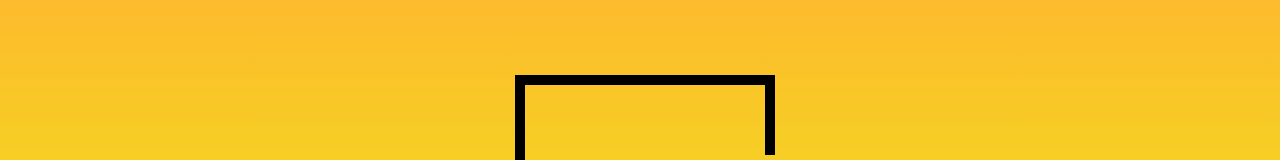
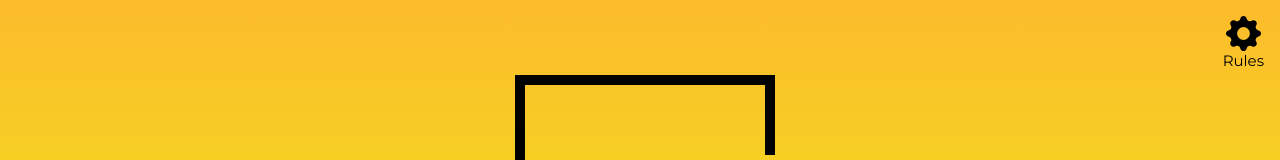
Before and after one commit to mustafa-bhm/hangman-react-TS, a React (Vite) app: page / in a window 1280 px wide. Shown: the top 160 px of the page. Built offline with nearby package versions, Linux system fonts and the light colour scheme.

Commit message:
adding rules + icon

```diff
--- a/package.json
+++ b/package.json
@@ -10,7 +10,8 @@
   },
   "dependencies": {
     "react": "^18.2.0",
-    "react-dom": "^18.2.0"
+    "react-dom": "^18.2.0",
+    "react-icons": "^4.7.1"
   },
   "devDependencies": {
     "@types/react": "^18.0.26",
--- a/src/App.css
+++ b/src/App.css
@@ -175,3 +175,23 @@
   background-color: rgb(66, 203, 20);
   color: rgb(252, 252, 252);
 }
+
+.rules {
+  text-align: center;
+  margin-top: 1rem;
+  background-color: aliceblue;
+  border-radius: 0.5rem;
+  padding: 0.5rem;
+}
+.icon {
+  display: flex;
+  flex-direction: column;
+  align-items: center;
+  /* font-weight: 600; */
+  font-size: 15px;
+  position: absolute;
+  top: 0;
+  right: 0;
+  padding: 1rem;
+  cursor: pointer;
+}
--- a/src/keyboard.tsx
+++ b/src/keyboard.tsx
@@ -1,3 +1,6 @@
+import { useState } from "react";
+import { BsFillGearFill } from "react-icons/bs";
+
 type keyboardProps = {
   activeLetter: string[];
   inactiveLetters: string[];
@@ -39,7 +42,14 @@ export const Keyboard = ({
     "y",
     "z",
   ];
-
+  const [show, setShow] = useState(false);
+  const handelClick = () => {
+    if (show === true) {
+      setShow(false);
+    } else {
+      setShow(true);
+    }
+  };
   return (
     <div className="keyboard">
       {keyboard.map((letter) => {
@@ -58,6 +68,20 @@ export const Keyboard = ({
           </button>
         );
       })}
+      <div className="icon">
+        <BsFillGearFill size={35} onClick={() => handelClick()} />
+        <p>Rules</p>
+      </div>
+      {show && <Rules />}
     </div>
   );
 };
+
+const Rules = () => (
+  <div className="rules">
+    <p>
+      Try to figure out the unknown word by guessing letters. If too many
+      letters which do not appear in the word are guessed, you will lose.
+    </p>
+  </div>
+);
```
Also changed, not shown: 1 other file (tests, documents, lock files or other folders).
